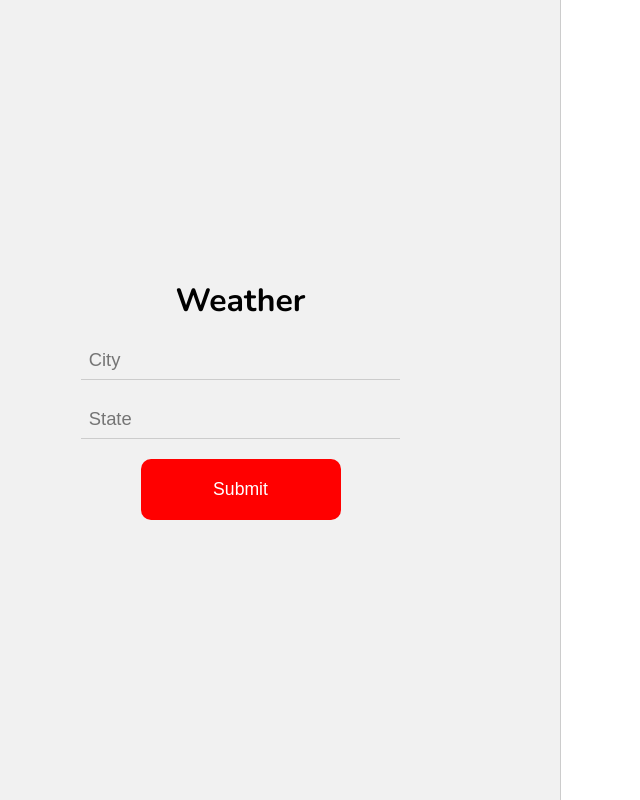
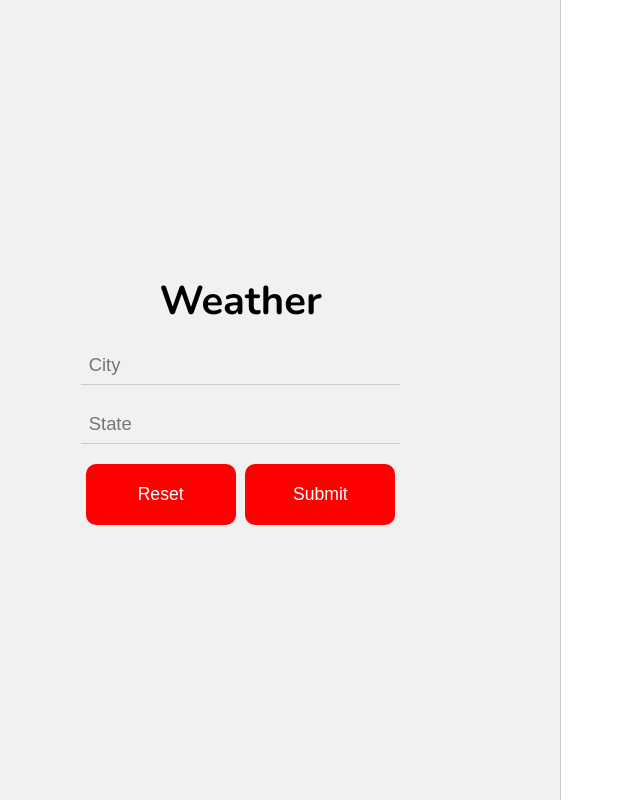
Before and after one commit to jordanutz/AwesomeWeather, a React (Create React App) app: page / in a window 1280 px wide. Shown: the whole page, without its empty margins (79-719 px from the left). Built offline with nearby package versions, Linux system fonts and the light colour scheme.

Commit message:
User can reset form

```diff
--- a/src/App.js
+++ b/src/App.js
@@ -11,7 +11,6 @@ class App extends Component {
     super()
     this.state = {
       weather: null,
-      error: false,
       cityDetails: null,
       stateDetails: null,
       current: null
@@ -25,9 +24,18 @@ class App extends Component {
         weather: res.data.forecast,
         cityDetails: res.data.city,
         stateDetails: res.data.state,
-        error: false
       })
     })
+  }
+
+  resetForecast = (resetInput) => {
+    this.setState({
+      weather: null,
+      cityDetails: null,
+      stateDetails: null,
+      current: null,
+    })
+    resetInput()
   }
 
   render () {
@@ -36,15 +44,14 @@ class App extends Component {
     //   console.log(this.state.weather)
     // }
 
-    const errorMessage = "Please input all required fields";
-
     return (
       <div className="App">
         <Input
           retrieveForecast={this.retrieveForecast}
-          errorMessage={errorMessage}
-          findError={this.state.error}
+          resetForecast={this.resetForecast}
+
         />
+
         <Dashboard
           city={this.state.cityDetails}
           state={this.state.stateDetails}
--- a/src/Components/Header/Header.css
+++ b/src/Components/Header/Header.css
@@ -1,5 +1,5 @@
 header h1 {
   text-align: center;
   margin-bottom: 20px;
-  font-size: 2rem;
+  font-size: 2.5rem;
 }
--- a/src/Components/Input/Input.css
+++ b/src/Components/Input/Input.css
@@ -24,7 +24,7 @@
 }
 
 .UserInput button {
-  width: 200px;
+  width: 150px;
   background: red;
   border: none;
   color: #fff;
@@ -34,3 +34,8 @@
   font-size: 1.1em;
   border-radius: 10px;
 }
+
+.Submission {
+  display: flex;
+  justify-content: space-between;
+}
--- a/src/Components/Input/Input.js
+++ b/src/Components/Input/Input.js
@@ -19,6 +19,13 @@ class Input extends Component {
     })
   }
 
+  resetInput = () => {
+    this.setState({
+      city: '',
+      location: ''
+    })
+  }
+
   render () {
     return (
       <div id="Input">
@@ -26,7 +33,10 @@ class Input extends Component {
         <section className="UserInput">
           <input onChange={(e) => this.handleInput(e)} type="text" value={this.state.city} name="city" placeholder="City"/>
           <input onChange={(e) => this.handleInput(e)} type="text" value={this.state.location} name="location" placeholder="State"/>
-          <button onClick={() => this.props.retrieveForecast(this.state.city, this.state.location)}>Submit</button>
+          <section className="Submission">
+            <button onClick={() => this.props.resetForecast(this.resetInput)}>Reset</button>
+            <button onClick={() => this.props.retrieveForecast(this.state.city, this.state.location)}>Submit</button>
+          </section>
           {this.props.findError ? this.props.errorMessage : null}
         </section>
       </div>
```
Also changed, not shown: 1 other file (tests, documents, lock files or other folders).
